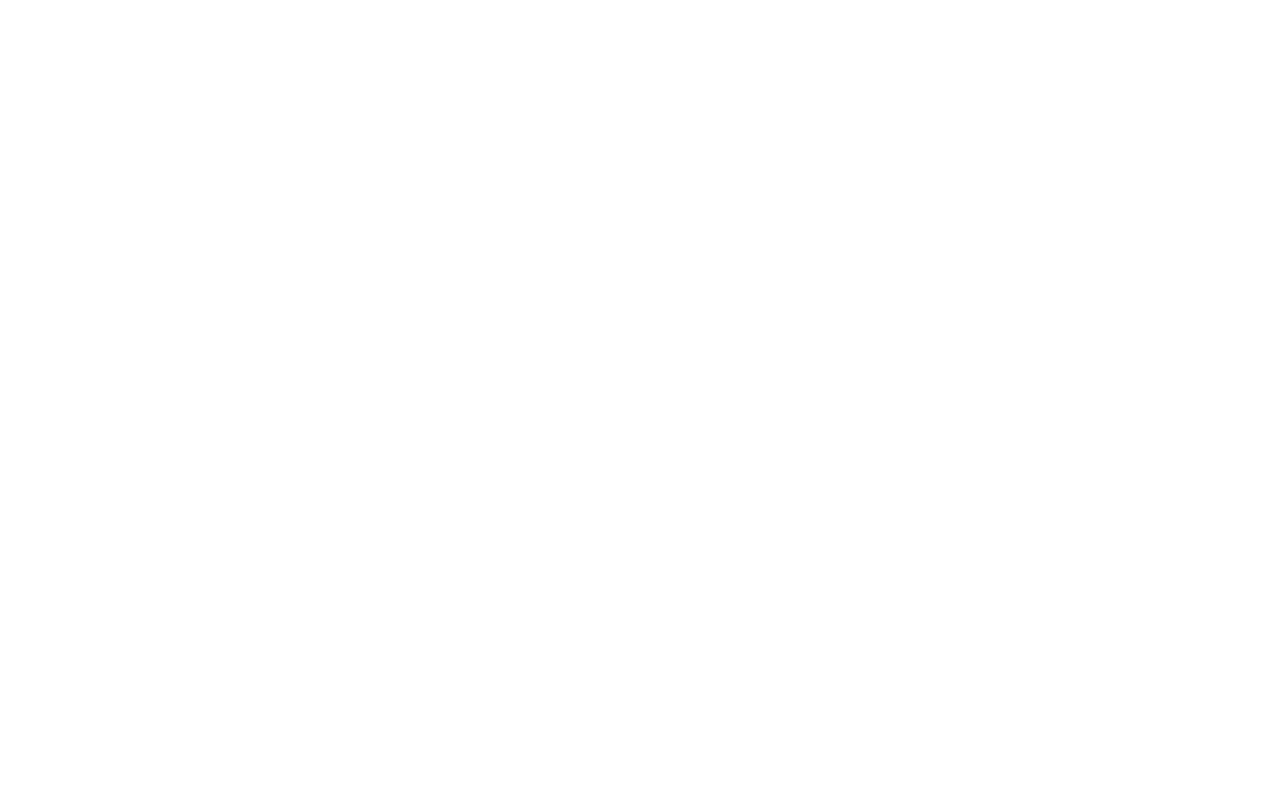
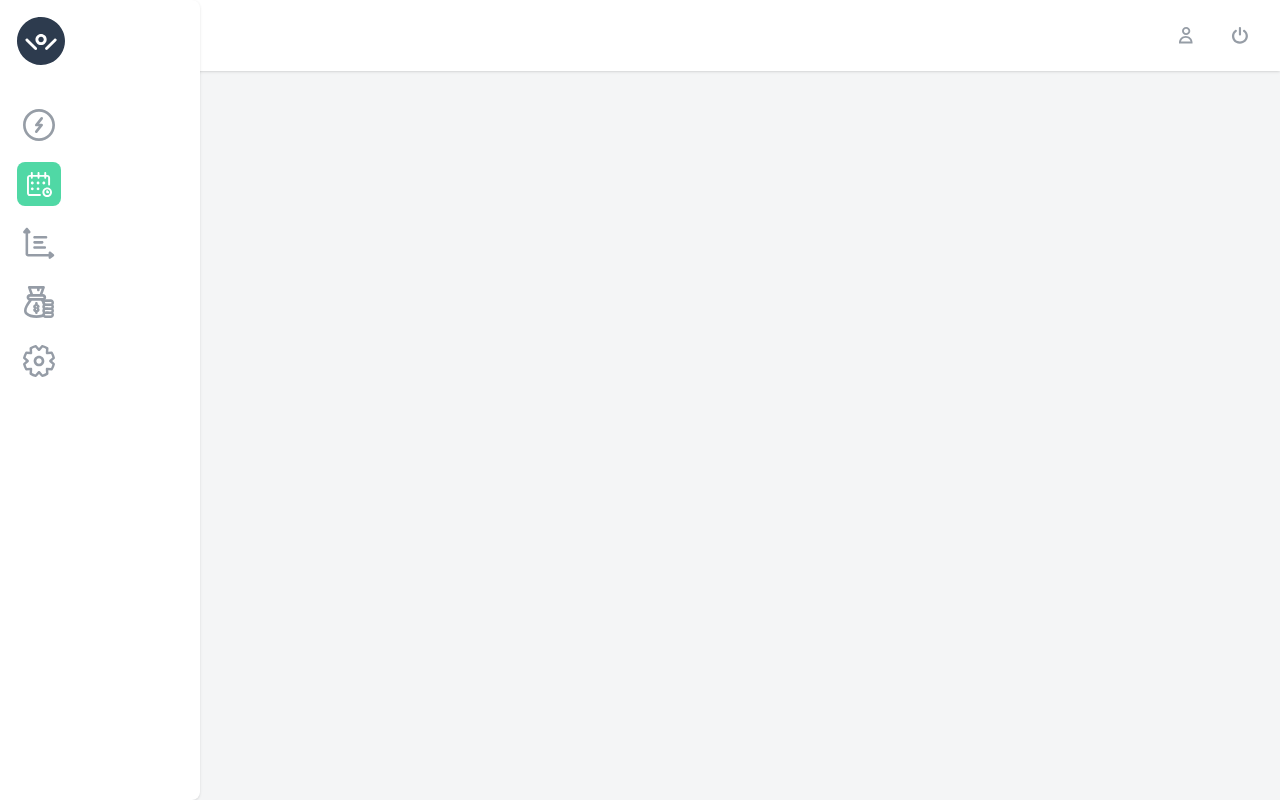
Before and after one commit to Shiroe/transfers-list, a Next.js app: page / in a window 1280 px wide. Built offline with nearby package versions, Linux system fonts and the light colour scheme; a web font is replaced by a local one.

Commit message:
added topNav and sideNav component and updated ui with Layout component

```diff
--- /dev/null
+++ b/src/assets/Icons/LiveIcon.tsx
@@ -0,0 +1,28 @@
+import React from 'react';
+
+interface IIcon {
+  color?: string;
+  size?: number;
+}
+
+const LiveIcon = ({ color = '#2D3B4E', size = 32 }: IIcon) => {
+  return (
+    <svg
+      width={size}
+      height={size}
+      viewBox="0 0 24 24"
+      fill="none"
+      xmlns="http://www.w3.org/2000/svg"
+    >
+      <path
+        fillRule="evenodd"
+        clipRule="evenodd"
+        d="M12 24C5.37258 24 0 18.6274 0 12C0 5.37258 5.37258 0 12 0C18.6274 0 24 5.37258 24 12C24 18.6274 18.6274 24 12 24ZM9.21913 16.3753L11.9194 13H10C9.16149 13 8.69532 12.0301 9.21913 11.3753L13.2191 6.37531C13.5641 5.94404 14.1934 5.87412 14.6247 6.21913C15.056 6.56414 15.1259 7.19343 14.7809 7.6247L12.0806 11H14C14.8385 11 15.3047 11.9699 14.7809 12.6247L10.7809 17.6247C10.4359 18.056 9.80657 18.1259 9.37531 17.7809C8.94404 17.4359 8.87412 16.8066 9.21913 16.3753ZM22 12C22 17.5228 17.5228 22 12 22C6.47715 22 2 17.5228 2 12C2 6.47715 6.47715 2 12 2C17.5228 2 22 6.47715 22 12Z"
+        fill={color}
+        fillOpacity="0.5"
+      />
+    </svg>
+  );
+};
+
+export default LiveIcon;
--- /dev/null
+++ b/src/components/Layout.tsx
@@ -0,0 +1,21 @@
+import React, { ReactNode } from 'react';
+
+import TopNav from '@/components/TopNav';
+import SideNav from '@/components/SideNav';
+
+type LayoutProps = {
+  className?: string;
+  children?: ReactNode;
+};
+
+const Layout = ({ children, className }: LayoutProps) => {
+  return (
+    <main className={`relative min-h-screen bg-brand-gray ${className}`}>
+      <TopNav />
+      <SideNav />
+      {children}
+    </main>
+  );
+};
+
+export default Layout;
--- /dev/null
+++ b/src/components/SideNav.tsx
@@ -0,0 +1,66 @@
+import React from 'react';
+import Image from 'next/image';
+
+import logoSvg from 'public/logo.svg';
+// import liveSvg from 'public/live.svg';
+import scheduledSvg from 'public/scheduled.svg';
+import statisticsSvg from 'public/statistics.svg';
+import revenueSvg from 'public/revenue.svg';
+import settingsSvg from 'public/settings.svg';
+
+import LiveIcon from '@/assets/Icons/LiveIcon';
+
+const SideNav = () => {
+  return (
+    <aside
+      className={`
+          absolute top-0 bottom-0 left-0 flex w-[82px] flex-col
+          justify-between rounded-r-[8px] bg-white p-[17px] shadow transition-[width] ease-in hover:w-[200px]
+        `}
+    >
+      <div className="overflow-hidden">
+        <div className="mb-[38px]">
+          <Image
+            src={logoSvg}
+            className="h-[48px] w-[48px] bg-transparent object-contain"
+            alt="logo image"
+          />
+        </div>
+        <div className="mb-[15px] flex h-[44px] w-[44px] items-center justify-center">
+          <LiveIcon size={32} />
+          {/* <span>Live Icon</span> */}
+        </div>
+        <div className="mb-[15px] flex h-[44px] w-[44px] items-center justify-center rounded-[8px] bg-brand-green">
+          <Image
+            src={scheduledSvg}
+            className="h-[25px] w-[25px] object-contain"
+            alt="logo image"
+          />
+        </div>
+        <div className="mb-[15px] flex h-[44px] w-[44px] items-center justify-center">
+          <Image
+            src={statisticsSvg}
+            className="h-[32px] w-[32px] bg-transparent object-contain"
+            alt="logo image"
+          />
+        </div>
+        <div className="mb-[15px] flex h-[44px] w-[44px] items-center justify-center">
+          <Image
+            src={revenueSvg}
+            className="h-[32px] w-[32px] bg-transparent object-contain"
+            alt="logo image"
+          />
+        </div>
+        <div className="mb-[15px] flex h-[44px] w-[44px] items-center justify-center">
+          <Image
+            src={settingsSvg}
+            className="h-[32px] w-[32px] bg-transparent object-contain"
+            alt="logo image"
+          />
+        </div>
+      </div>
+    </aside>
+  );
+};
+
+export default SideNav;
--- /dev/null
+++ b/src/components/TopNav.tsx
@@ -0,0 +1,28 @@
+import React from 'react';
+import Image from 'next/image';
+
+import profileSvg from 'public/profile.svg';
+import logoutSvg from 'public/logout.svg';
+
+const TopNav = () => {
+  return (
+    <nav className="flex h-[71px] items-center justify-end bg-white pt-[13px] pb-[14px] pr-[19px] pl-[101px] shadow">
+      <div className="mr-[9px] flex h-[44px] w-[44px] items-center justify-center">
+        <Image
+          className={`h-[17px] w-[17px] bg-transparent object-contain`}
+          src={profileSvg}
+          alt={'profile'}
+        />
+      </div>
+      <div className="flex h-[44px] w-[44px] items-center justify-center">
+        <Image
+          className={`h-[17px] w-[17px] bg-transparent object-contain`}
+          src={logoutSvg}
+          alt={'profile'}
+        />
+      </div>
+    </nav>
+  );
+};
+
+export default TopNav;
--- a/src/pages/index.tsx
+++ b/src/pages/index.tsx
@@ -1,5 +1,5 @@
 import Head from 'next/head';
-import Image from 'next/image';
+import Layout from '@/components/Layout';
 
 export default function Home() {
   return (
@@ -10,7 +10,11 @@
         <meta name="viewport" content="width=device-width, initial-scale=1" />
         <link rel="icon" href="/favicon.ico" />
       </Head>
-      <main></main>
+      <Layout>
+        <section className="p-[30px] pl-[121px]">
+          <h2 className="font-semibold text-brand-blue">Transfers</h2>
+        </section>
+      </Layout>
     </>
   );
 }
```
